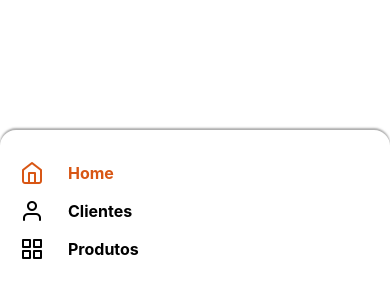
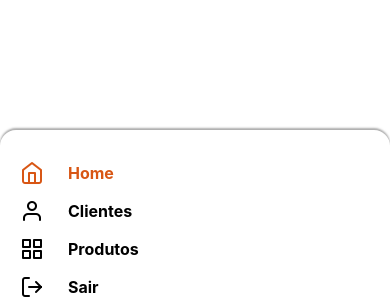
Before and after one commit to marcelogomes90/react-native-project, a React Native app: screen /App in a window 390 px wide. Shown: the part 914-1214 px from the top of the page. Before the commit the page ends 1176 px from the top, so only its background shows below. Built offline with nearby package versions, Linux system fonts and the light colour scheme; what @gorhom/bottom-sheet would draw is missing.

Commit message:
feat: implement logout

```diff
--- a/src/components/Drawer/Drawer.tsx
+++ b/src/components/Drawer/Drawer.tsx
@@ -4,8 +4,11 @@ import { useNavigation } from '@react-navigation/native';
 import { NativeStackNavigationProp } from '@react-navigation/native-stack';
 import React, { useRef, useEffect, useMemo, useCallback } from 'react';
 import { View, TouchableWithoutFeedback, Animated, TouchableOpacity, Dimensions } from 'react-native';
+import { useDispatch } from 'react-redux';
 
 import { COLORS } from '../../constants/theme';
+import { reset } from '../../navigators/NavigatorsRef';
+import { usernameSaved } from '../../screens/Login/Login.state';
 import Text from '../Text';
 
 import { styles } from './Drawer.styles';
@@ -27,9 +30,16 @@ const { height: windowHeight } = Dimensions.get('window');
 
 const CustomDrawer: React.FC<CustomDrawerProps> = ({ isVisible, toggleDrawer }) => {
 	const navigation = useNavigation<NativeStackNavigationProp<RootStackParamList>>();
+	const dispatch = useDispatch();
 	const [selectedOption, setSelectedOption] = React.useState<string>('Home');
 
 	const slideAnim = useRef(new Animated.Value(windowHeight)).current;
+
+	const onLogoutPress = useCallback(() => {
+		dispatch(usernameSaved(null));
+		setSelectedOption('Home');
+		reset('Login');
+	}, [dispatch]);
 
 	useEffect(() => {
 		Animated.timing(slideAnim, {
@@ -69,7 +79,13 @@ const CustomDrawer: React.FC<CustomDrawerProps> = ({ isVisible, toggleDrawer })
 		color: COLORS.dark.pure,
 		route: 'ProductsList',
 		onPress: () => handleNavigate('ProductsList')
-	}]), [handleNavigate]);
+	}, {
+		icon: 'log-out' as keyof typeof Feather.glyphMap,
+		label: 'Sair',
+		color: COLORS.dark.pure,
+		route: 'Login',
+		onPress: onLogoutPress
+	}]), [handleNavigate, onLogoutPress]);
 
 	const renderAction = useCallback(({ icon, label, onPress, route }: MenuItemProps) => (
 		<TouchableOpacity key={label} style={styles.action} onPress={onPress}>
```
